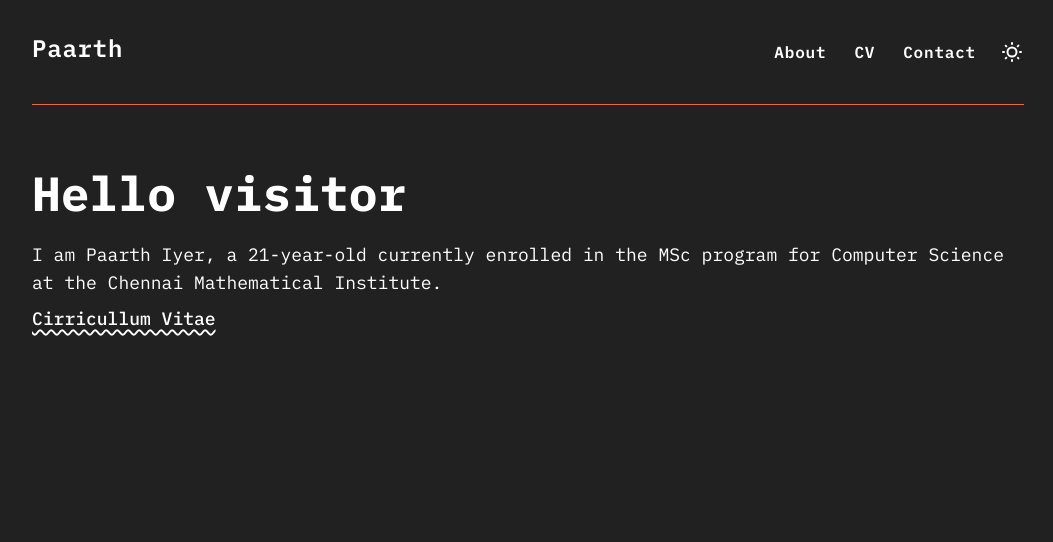
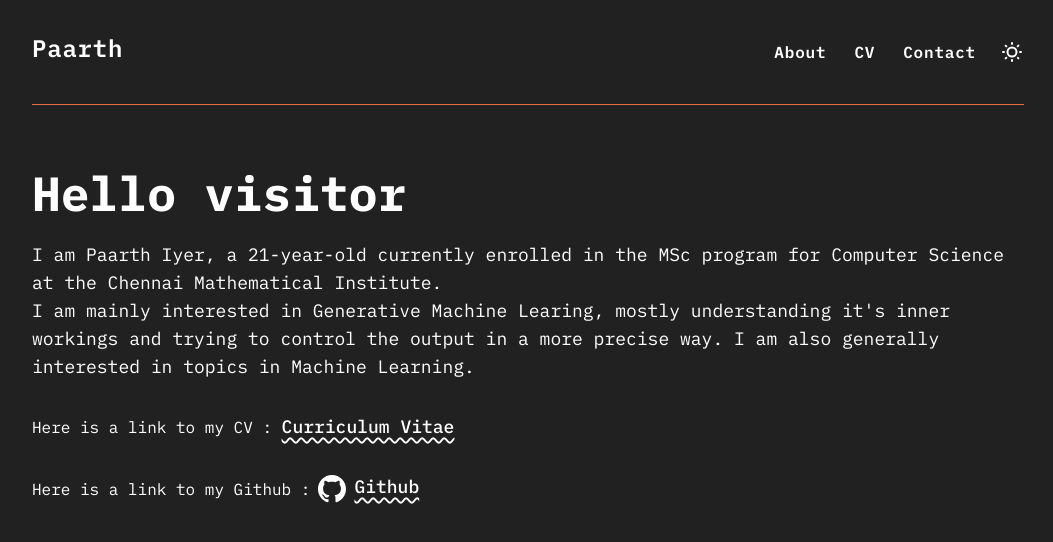
Before and after one commit to Paarth314/personal-website, a SvelteKit app: page / in a window 1280 px wide. Shown: the top 542 px of the page, without its empty margins (112-1165 px from the left). Built offline with nearby package versions, Linux system fonts and the light colour scheme.

Commit message:
feat(front page): added some more text and a github link

```diff
--- a/src/routes/+page.svelte
+++ b/src/routes/+page.svelte
@@ -7,11 +7,31 @@
 <h1 class="mb-6 mt-4 text-start text-3xl font-bold sm:mt-10 sm:text-5xl">Hello visitor</h1>
 <p class="my-2 text-base sm:text-lg">
     I am Paarth Iyer, a 21-year-old currently enrolled in the MSc program for Computer Science at
-    the Chennai Mathematical Institute.
+    the Chennai Mathematical Institute. <br />I am mainly interested in Generative Machine Learing,
+    mostly understanding it's inner workings and trying to control the output in a more precise way.
+    I am also generally interested in topics in Machine Learning.
 </p>
-<a
-    href="CV_paarth.pdf"
-    class=" text-base font-medium leading-6 underline decoration-wavy decoration-[1.9px] underline-offset-4 hover:text-accent hover:decoration-dashed sm:text-lg"
-    >Cirricullum Vitae</a
->
+<div class="mt-8">
+    Here is a link to my CV :
+    <a
+        href="CV_paarth.pdf"
+        class=" text-base font-medium leading-6 underline decoration-wavy decoration-[1.9px] underline-offset-4 hover:text-accent hover:decoration-dashed sm:text-lg"
+        >Curriculum Vitae</a
+    >
+</div>
+
+<div class="mt-8 flex place-items-center gap-2">
+    Here is a link to my Github :
+    <svg xmlns="http://www.w3.org/2000/svg" class="h-7 w-7" fill="currentColor" viewBox="0 0 24 24">
+        <path
+            d="M12 0c-6.626 0-12 5.373-12 12 0 5.302 3.438 9.8 8.207 11.387.599.111.793-.261.793-.577v-2.234c-3.338.726-4.033-1.416-4.033-1.416-.546-1.387-1.333-1.756-1.333-1.756-1.089-.745.083-.729.083-.729 1.205.084 1.839 1.237 1.839 1.237 1.07 1.834 2.807 1.304 3.492.997.107-.775.418-1.305.762-1.604-2.665-.305-5.467-1.334-5.467-5.931 0-1.311.469-2.381 1.236-3.221-.124-.303-.535-1.524.117-3.176 0 0 1.008-.322 3.301 1.23.957-.266 1.983-.399 3.003-.404 1.02.005 2.047.138 3.006.404 2.291-1.552 3.297-1.23 3.297-1.23.653 1.653.242 2.874.118 3.176.77.84 1.235 1.911 1.235 3.221 0 4.609-2.807 5.624-5.479 5.921.43.372.823 1.102.823 2.222v3.293c0 .319.192.694.801.576 4.765-1.589 8.199-6.086 8.199-11.386 0-6.627-5.373-12-12-12z"
+        />
+    </svg>
+    <a
+        href="https://github.com/PaarthIyer/"
+        class="pb-1 text-base font-medium leading-6 underline decoration-wavy decoration-[1.9px] underline-offset-4 hover:text-accent hover:decoration-dashed sm:text-lg"
+        >Github</a
+    >
+</div>
+
 <!-- <p class="my-2">I will add more stuff soon</p> -->
```
Also changed, not shown: static/github-mark-white.svg (added), static/github-mark.svg (added).
